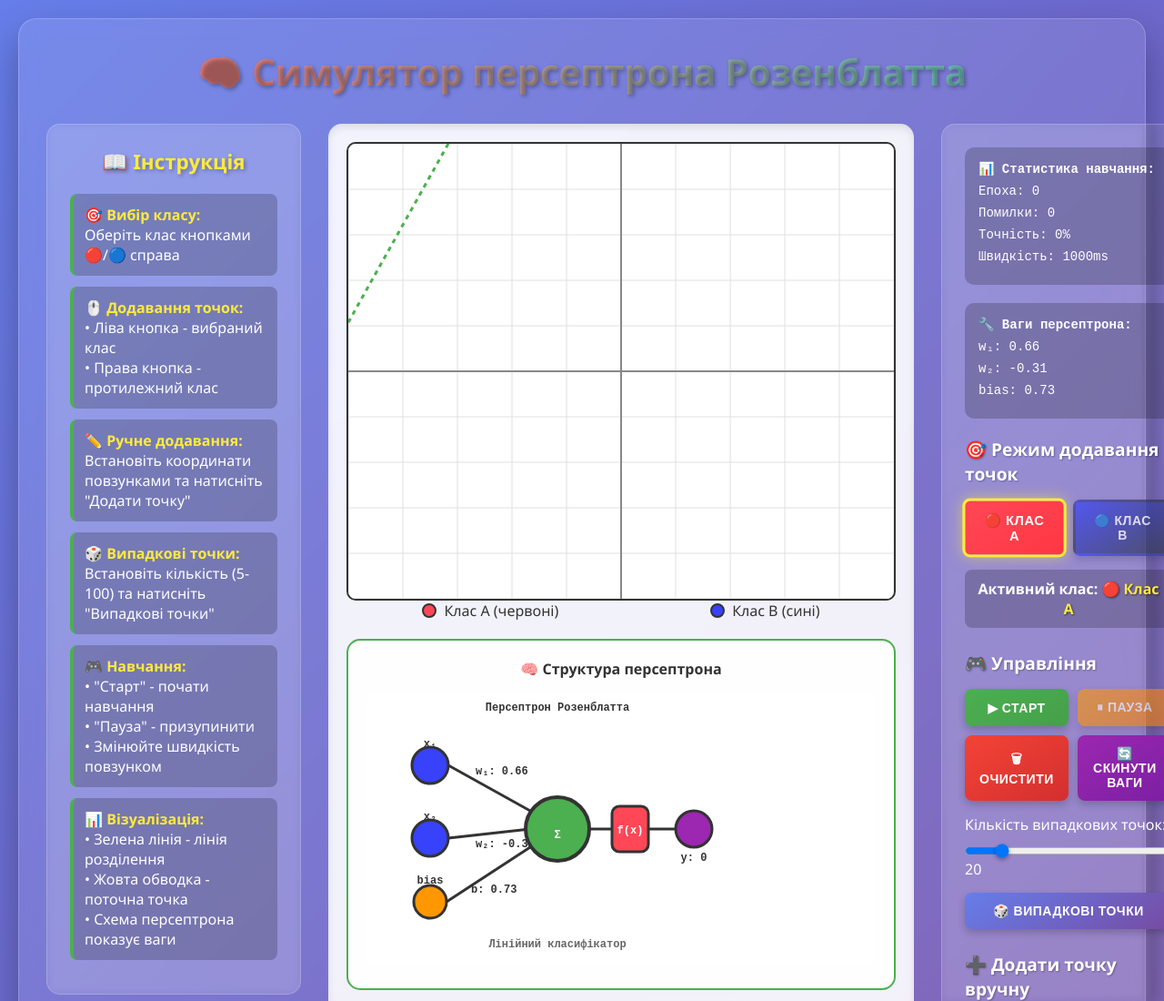
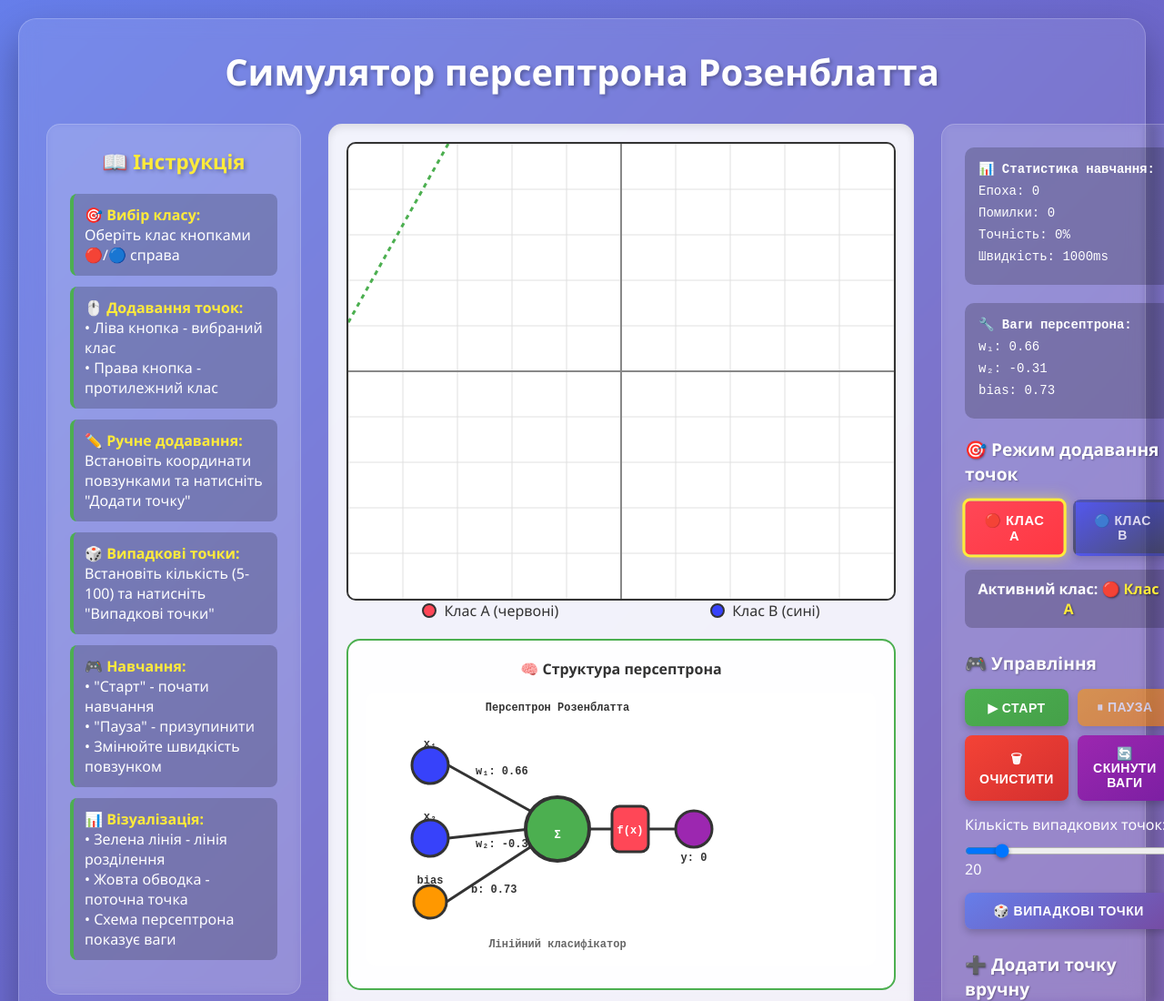
Before and after one commit to romanenko-o/romanenko-o.github.io, a plain HTML site: page perceptron_simulator.html in a window 1280 px wide. Shown: the top 1100 px of the page at 91% size. Drawn offline with Linux system fonts and the light colour scheme.

Commit message:
Update perceptron_simulator.html

```diff
--- a/perceptron_simulator.html
+++ b/perceptron_simulator.html
@@ -38,10 +38,7 @@
             margin-bottom: 30px;
             font-size: 2.5em;
             text-shadow: 2px 2px 4px rgba(0, 0, 0, 0.3);
-            background: linear-gradient(45deg, #ff6b6b, #4ecdc4);
-            -webkit-background-clip: text;
-            -webkit-text-fill-color: transparent;
-            background-clip: text;
+            color: white;
         }
 
         .main-content {
@@ -340,7 +337,7 @@
 </head>
 <body>
     <div class="container">
-        <h1>🧠 Симулятор персептрона Розенблатта</h1>
+        <h1>Симулятор персептрона Розенблатта</h1>
 
         <div class="main-content">
             <div class="left-panel panel">
```
